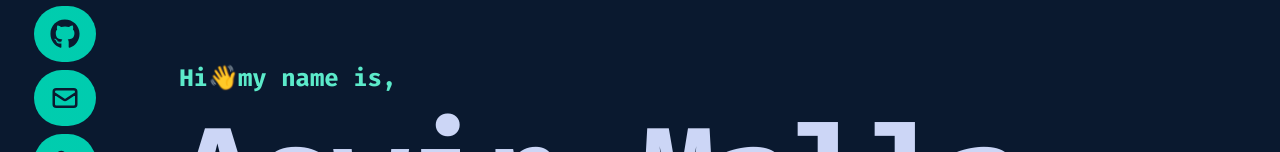
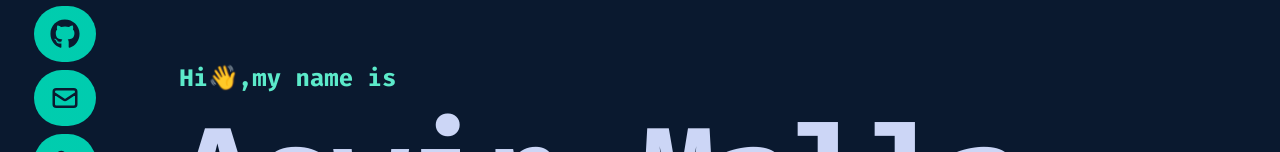
Before and after one commit to AMT98/Portfolio-Aswin, a React (Create React App) app: page / in a window 1280 px wide. Shown: the part 138-290 px from the top of the page. Built offline with nearby package versions, Linux system fonts and the light colour scheme; a web font is replaced by a local one.

Commit message:
Fixed grammar

```diff
--- a/src/components/Home.jsx
+++ b/src/components/Home.jsx
@@ -15,7 +15,7 @@ const Home = () => {
           >
             Hi
             <span className="wave">👋</span>
-            my name is,
+            ,my name is
           </h2>
           <h3
             className="text-[#CCD6f6] md:text-9xl text-5xl font-bold py-4 max-w-7xl "
```
